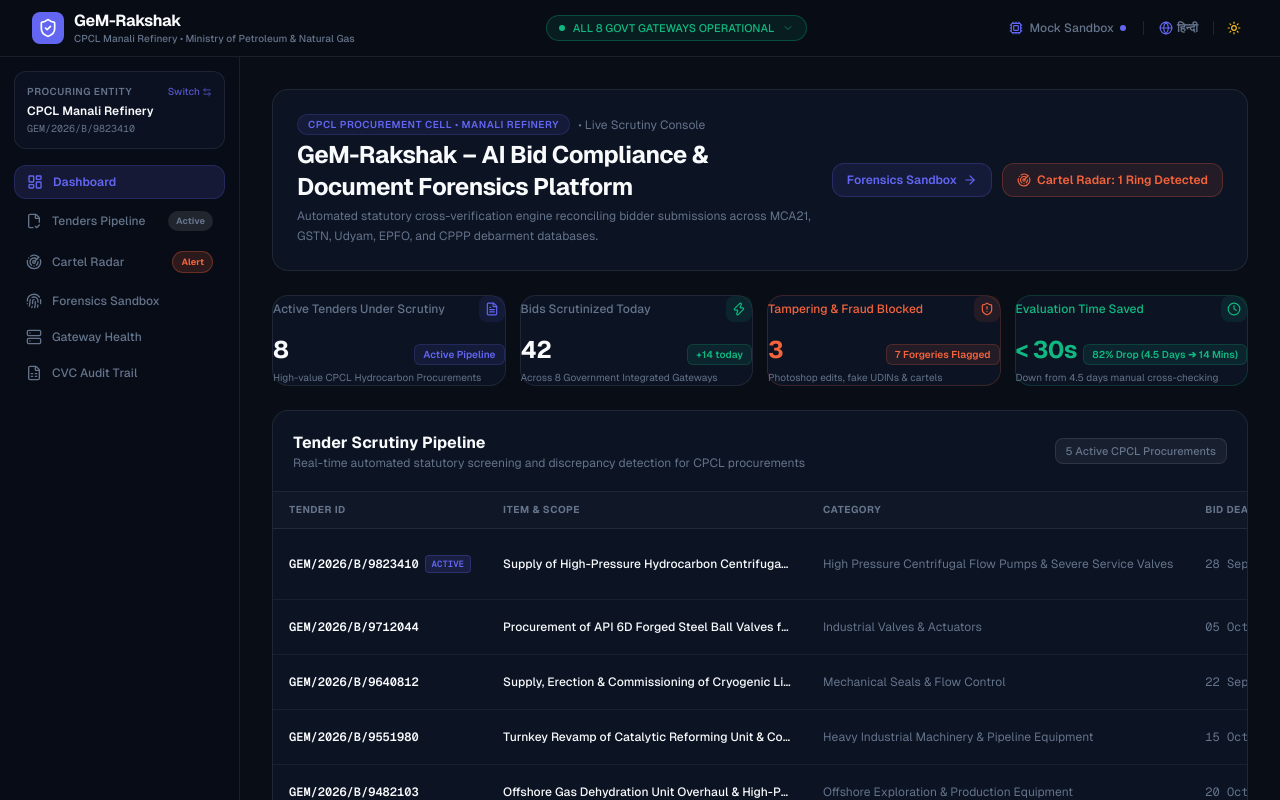
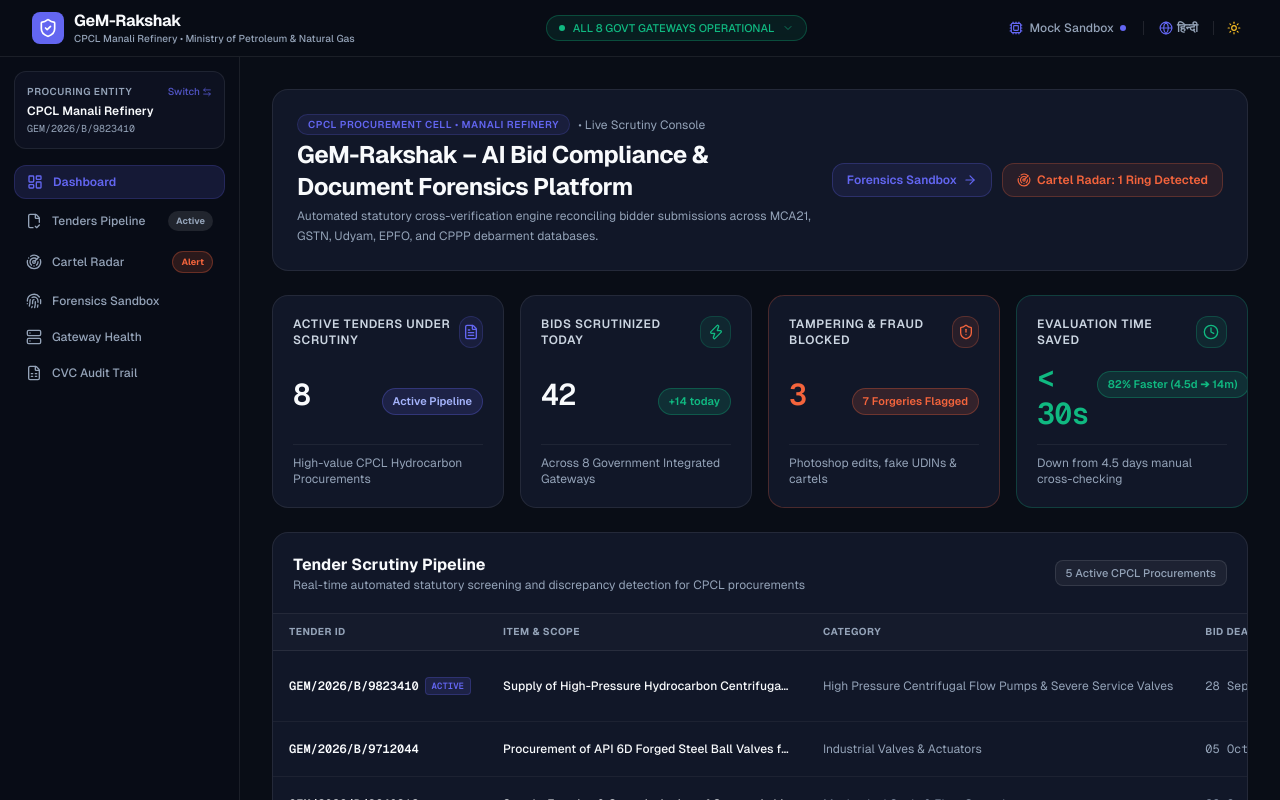
Before and after one commit to SiddhantGpt19/GeM-Rakshak, a Next.js app: page /dashboard in a window 1280 px wide. Shown: the top 800 px of the page. Built offline with nearby package versions, Linux system fonts and the light colour scheme.

Commit message:
fix(dashboard): enhance KPI card contrast, elevate card surfaces, and improve spacing

```diff
--- a/src/app/dashboard/page.tsx
+++ b/src/app/dashboard/page.tsx
@@ -45,7 +45,7 @@ export default function DashboardPage() {
   return (
     <div className="space-y-6 max-w-7xl mx-auto">
       {/* Welcome Banner */}
-      <div className="flex flex-col md:flex-row md:items-center justify-between gap-4 p-5 sm:p-6 rounded-2xl bg-white dark:bg-deep-navy/70 border border-warm-beige/80 dark:border-white/[0.08] shadow-xs">
+      <div className="flex flex-col md:flex-row md:items-center justify-between gap-4 p-5 sm:p-6 rounded-2xl bg-white dark:bg-deep-navy border border-slate-200/80 dark:border-white/[0.08] shadow-xs">
         <div>
           <div className="flex items-center space-x-2">
             <span className="px-2.5 py-0.5 rounded-full text-[10px] font-semibold uppercase tracking-wider bg-lavender/10 text-lavender border border-lavender/20">
@@ -80,102 +80,102 @@ export default function DashboardPage() {
       </div>
 
       {/* 1. Four Sleek KPI Cards */}
-      <div className="grid grid-cols-1 sm:grid-cols-2 lg:grid-cols-4 gap-3.5">
+      <div className="grid grid-cols-1 sm:grid-cols-2 lg:grid-cols-4 gap-4">
         {/* KPI 1: Active Tenders */}
-        <div className="p-4.5 rounded-2xl bg-white dark:bg-deep-navy/70 border border-warm-beige/80 dark:border-white/[0.08] shadow-xs flex flex-col justify-between">
+        <div className="relative overflow-hidden rounded-2xl p-5 bg-white dark:bg-deep-navy border border-slate-200/80 dark:border-white/[0.08] hover:border-slate-300 dark:hover:border-lavender/40 shadow-xs hover:shadow-md transition-all duration-200 flex flex-col justify-between group">
           <div className="flex items-center justify-between">
-            <span className="text-xs font-medium text-muted-gray">
+            <span className="text-xs font-semibold uppercase tracking-wider text-slate-500 dark:text-slate-300">
               {t.kpiActiveTenders}
             </span>
-            <div className="p-1.5 rounded-lg bg-lavender/10 text-lavender">
-              <FileText className="w-3.5 h-3.5" />
+            <div className="w-8 h-8 rounded-xl flex items-center justify-center bg-lavender/10 text-lavender border border-lavender/20 group-hover:scale-105 transition-transform">
+              <FileText className="w-4 h-4" />
             </div>
           </div>
-          <div className="mt-3 flex items-baseline justify-between">
-            <div className="text-2xl font-bold tracking-tight text-deep-navy dark:text-crisp-white">
+          <div className="my-3 flex items-baseline justify-between gap-2">
+            <div className="text-3xl font-bold tracking-tight text-deep-navy dark:text-crisp-white font-mono">
               8
             </div>
-            <span className="inline-flex items-center px-2 py-0.5 rounded-md text-[10px] font-semibold bg-lavender/10 text-lavender border border-lavender/20">
+            <span className="inline-flex items-center px-2.5 py-1 rounded-full text-[11px] font-semibold bg-lavender/15 text-lavender dark:text-lavender-300 border border-lavender/30">
               {language === "hi" ? "सक्रिय अधिप्राप्ति" : "Active Pipeline"}
             </span>
           </div>
-          <p className="text-[10px] text-muted-gray mt-1 truncate">
+          <div className="pt-2.5 border-t border-slate-100 dark:border-white/[0.06] text-xs text-slate-500 dark:text-slate-400">
             {t.kpiSubtitleTenders}
-          </p>
+          </div>
         </div>
 
         {/* KPI 2: Bids Scrutinized Today */}
-        <div className="p-4.5 rounded-2xl bg-white dark:bg-deep-navy/70 border border-warm-beige/80 dark:border-white/[0.08] shadow-xs flex flex-col justify-between">
+        <div className="relative overflow-hidden rounded-2xl p-5 bg-white dark:bg-deep-navy border border-slate-200/80 dark:border-white/[0.08] hover:border-slate-300 dark:hover:border-mint-green/40 shadow-xs hover:shadow-md transition-all duration-200 flex flex-col justify-between group">
           <div className="flex items-center justify-between">
-            <span className="text-xs font-medium text-muted-gray">
+            <span className="text-xs font-semibold uppercase tracking-wider text-slate-500 dark:text-slate-300">
               {t.kpiBidsToday}
             </span>
-            <div className="p-1.5 rounded-lg bg-mint-green/10 text-mint-green">
-              <Zap className="w-3.5 h-3.5" />
+            <div className="w-8 h-8 rounded-xl flex items-center justify-center bg-mint-green/10 text-mint-green border border-mint-green/20 group-hover:scale-105 transition-transform">
+              <Zap className="w-4 h-4" />
             </div>
           </div>
-          <div className="mt-3 flex items-baseline justify-between">
-            <div className="text-2xl font-bold tracking-tight text-deep-navy dark:text-crisp-white">
+          <div className="my-3 flex items-baseline justify-between gap-2">
+            <div className="text-3xl font-bold tracking-tight text-deep-navy dark:text-crisp-white font-mono">
               42
             </div>
-            <span className="inline-flex items-center px-2 py-0.5 rounded-md text-[10px] font-semibold bg-mint-green/10 text-mint-green border border-mint-green/20">
+            <span className="inline-flex items-center px-2.5 py-1 rounded-full text-[11px] font-semibold bg-mint-green/15 text-mint-green border border-mint-green/30">
               {language === "hi" ? "+14 आज" : "+14 today"}
             </span>
           </div>
-          <p className="text-[10px] text-muted-gray mt-1 truncate">
+          <div className="pt-2.5 border-t border-slate-100 dark:border-white/[0.06] text-xs text-slate-500 dark:text-slate-400">
             {t.kpiSubtitleBids}
-          </p>
+          </div>
         </div>
 
         {/* KPI 3: Tampering & Fraud Blocked */}
-        <div className="p-4.5 rounded-2xl bg-white dark:bg-deep-navy/70 border border-coral-orange/20 shadow-xs flex flex-col justify-between">
+        <div className="relative overflow-hidden rounded-2xl p-5 bg-white dark:bg-deep-navy border border-slate-200/80 dark:border-coral-orange/25 hover:border-coral-orange/45 shadow-xs hover:shadow-md transition-all duration-200 flex flex-col justify-between group">
           <div className="flex items-center justify-between">
-            <span className="text-xs font-medium text-coral-orange">
+            <span className="text-xs font-semibold uppercase tracking-wider text-slate-500 dark:text-slate-300">
               {t.kpiFraudBlocked}
             </span>
-            <div className="p-1.5 rounded-lg bg-coral-orange/10 text-coral-orange">
-              <ShieldAlert className="w-3.5 h-3.5" />
+            <div className="w-8 h-8 rounded-xl flex items-center justify-center bg-coral-orange/10 text-coral-orange border border-coral-orange/25 group-hover:scale-105 transition-transform">
+              <ShieldAlert className="w-4 h-4" />
             </div>
           </div>
-          <div className="mt-3 flex items-baseline justify-between">
-            <div className="text-2xl font-bold tracking-tight text-coral-orange">
+          <div className="my-3 flex items-baseline justify-between gap-2">
+            <div className="text-3xl font-bold tracking-tight text-coral-orange font-mono">
               3
             </div>
-            <span className="inline-flex items-center px-2 py-0.5 rounded-md text-[10px] font-semibold bg-coral-orange/10 text-coral-orange border border-coral-orange/20">
+            <span className="inline-flex items-center px-2.5 py-1 rounded-full text-[11px] font-semibold bg-coral-orange/15 text-coral-orange border border-coral-orange/30">
               {t.kpiFraudBlockedBadge}
             </span>
           </div>
-          <p className="text-[10px] text-muted-gray mt-1 truncate">
+          <div className="pt-2.5 border-t border-slate-100 dark:border-white/[0.06] text-xs text-slate-500 dark:text-slate-400">
             {language === "hi" ? "फ़ोटोशॉप संपादन, फ़र्ज़ी UDIN एवं सिंडिकेट" : "Photoshop edits, fake UDINs & cartels"}
-          </p>
+          </div>
         </div>
 
         {/* KPI 4: Evaluation Time Saved */}
-        <div className="p-4.5 rounded-2xl bg-white dark:bg-deep-navy/70 border border-mint-green/20 shadow-xs flex flex-col justify-between">
+        <div className="relative overflow-hidden rounded-2xl p-5 bg-white dark:bg-deep-navy border border-slate-200/80 dark:border-mint-green/25 hover:border-mint-green/45 shadow-xs hover:shadow-md transition-all duration-200 flex flex-col justify-between group">
           <div className="flex items-center justify-between">
-            <span className="text-xs font-medium text-mint-green">
+            <span className="text-xs font-semibold uppercase tracking-wider text-slate-500 dark:text-slate-300">
               {t.kpiTimeSaved}
             </span>
-            <div className="p-1.5 rounded-lg bg-mint-green/10 text-mint-green">
-              <Clock className="w-3.5 h-3.5" />
+            <div className="w-8 h-8 rounded-xl flex items-center justify-center bg-mint-green/10 text-mint-green border border-mint-green/25 group-hover:scale-105 transition-transform">
+              <Clock className="w-4 h-4" />
             </div>
           </div>
-          <div className="mt-3 flex items-baseline justify-between">
-            <div className="text-2xl font-bold tracking-tight text-mint-green">
+          <div className="my-3 flex items-baseline justify-between gap-2">
+            <div className="text-3xl font-bold tracking-tight text-mint-green font-mono">
               &lt; 30s
             </div>
-            <span className="inline-flex items-center px-2 py-0.5 rounded-md text-[10px] font-semibold bg-mint-green/10 text-mint-green border border-mint-green/20">
+            <span className="inline-flex items-center px-2.5 py-1 rounded-full text-[11px] font-semibold bg-mint-green/15 text-mint-green border border-mint-green/30 shrink-0">
               {t.kpiTimeSavedBadge}
             </span>
           </div>
-          <p className="text-[10px] text-muted-gray mt-1 truncate">
+          <div className="pt-2.5 border-t border-slate-100 dark:border-white/[0.06] text-xs text-slate-500 dark:text-slate-400">
             {language === "hi" ? "4.5 दिनों की मानवीय संवीक्षा घटकर तत्काल हुई" : "Down from 4.5 days manual cross-checking"}
-          </p>
+          </div>
         </div>
       </div>
 
       {/* 2. Tender Pipeline Table */}
-      <div className="rounded-2xl border border-warm-beige/80 dark:border-white/[0.08] bg-white dark:bg-deep-navy/70 shadow-xs overflow-hidden">
+      <div className="rounded-2xl border border-slate-200/80 dark:border-white/[0.08] bg-white dark:bg-deep-navy shadow-xs overflow-hidden">
         <div className="p-4 sm:p-5 border-b border-warm-beige/80 dark:border-white/[0.08] flex items-center justify-between flex-wrap gap-3">
           <div>
             <h2 className="text-sm sm:text-base font-bold text-deep-navy dark:text-crisp-white">
@@ -285,7 +285,7 @@ export default function DashboardPage() {
       {/* 3. Visual Charts & Recent Telemetry */}
       <div className="grid grid-cols-1 lg:grid-cols-3 gap-5">
         {/* Compliance Risk Breakdown Donut */}
-        <div className="p-5 rounded-2xl border border-warm-beige/80 dark:border-white/[0.08] bg-white dark:bg-deep-navy/70 shadow-xs space-y-3">
+        <div className="p-5 rounded-2xl border border-slate-200/80 dark:border-white/[0.08] bg-white dark:bg-deep-navy shadow-xs space-y-3">
           <h3 className="text-sm font-bold text-deep-navy dark:text-crisp-white">
             {t.dashRiskDistribution}
           </h3>
@@ -336,7 +336,7 @@ export default function DashboardPage() {
         </div>
 
         {/* Evaluation Velocity Comparison */}
-        <div className="p-5 rounded-2xl border border-warm-beige/80 dark:border-white/[0.08] bg-white dark:bg-deep-navy/70 shadow-xs space-y-3">
+        <div className="p-5 rounded-2xl border border-slate-200/80 dark:border-white/[0.08] bg-white dark:bg-deep-navy shadow-xs space-y-3">
           <h3 className="text-sm font-bold text-deep-navy dark:text-crisp-white">
             {t.dashTimeSavedChart}
           </h3>
@@ -390,7 +390,7 @@ export default function DashboardPage() {
         </div>
 
         {/* Real-time Forensic Anomaly Feed */}
-        <div className="p-5 rounded-2xl border border-warm-beige/80 dark:border-white/[0.08] bg-white dark:bg-deep-navy/70 shadow-xs space-y-3">
+        <div className="p-5 rounded-2xl border border-slate-200/80 dark:border-white/[0.08] bg-white dark:bg-deep-navy shadow-xs space-y-3">
           <div className="flex items-center justify-between">
             <h3 className="text-sm font-bold text-deep-navy dark:text-crisp-white">
               {language === "hi" ? "हालिया फोरेंसिक विसंगतियां" : "Recent Forensic Detections"}
--- a/src/lib/translations.ts
+++ b/src/lib/translations.ts
@@ -315,7 +315,7 @@ export const translations: Record<Language, TranslationDict> = {
     kpiFraudBlocked: "Tampering & Fraud Blocked",
     kpiFraudBlockedBadge: "7 Forgeries Flagged",
     kpiTimeSaved: "Evaluation Time Saved",
-    kpiTimeSavedBadge: "82% Drop (4.5 Days ➔ 14 Mins)",
+    kpiTimeSavedBadge: "82% Faster (4.5d ➔ 14m)",
     kpiSubtitleTenders: "High-value CPCL Hydrocarbon Procurements",
     kpiSubtitleBids: "Across 8 Government Integrated Gateways",
 
@@ -583,7 +583,7 @@ export const translations: Record<Language, TranslationDict> = {
     kpiFraudBlocked: "रोकी गई जालसाजी एवं छेड़छाड़",
     kpiFraudBlockedBadge: "7 फर्जीवाड़े चिन्हित",
     kpiTimeSaved: "सत्यापन समय में बचत",
-    kpiTimeSavedBadge: "82% कमी (4.5 दिन ➔ 14 मिनट)",
+    kpiTimeSavedBadge: "82% तीव्र (4.5 दिन ➔ 14 मि.)",
     kpiSubtitleTenders: "उच्च मूल्य की CPCL हाइड्रोकार्बन खरीद",
     kpiSubtitleBids: "8 सरकारी एकीकृत पोर्टलों के माध्यम से",
 
--- a/tailwind.config.ts
+++ b/tailwind.config.ts
@@ -15,12 +15,12 @@ const config: Config = {
       },
       colors: {
         "off-white": "#F8FAFC",
-        "deep-navy": "#0F172A", // Elevated Card Surface
+        "deep-navy": "#111728", // Elevated Card Surface (Higher contrast against dark-navy #090D16)
         "dark-navy": "#090D16", // Deep Obsidian Canvas
         "soft-beige": "#FFFFFF",
         "warm-beige": "#E2E8F0",
         "crisp-white": "#F8FAFC",
-        "muted-gray": "#64748B",
+        "muted-gray": "#94A3B8", // Slate-400 for high-contrast crisp readability
         lavender: {
           DEFAULT: "#6366F1",
           50: "#eef2ff",
```
